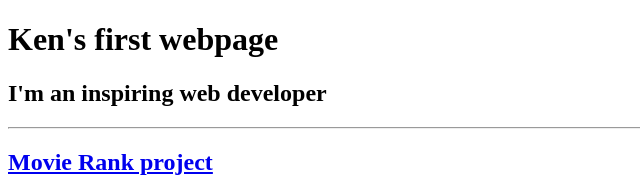
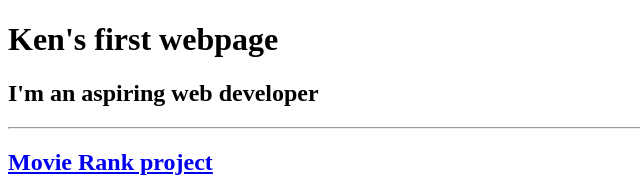
Before and after one commit to KenDynamic/html.portfolio, a plain HTML site: page index.html in a window 1280 px wide. Shown: the top 177 px of the page, without its empty margins (0-640 px from the left). Drawn offline with Linux system fonts and the light colour scheme.

Commit message:
Update index.html

```diff
--- a/index.html
+++ b/index.html
@@ -8,7 +8,7 @@
 </head>
 <body>
     <h1>Ken's first webpage</h1>
-    <h2>I'm an inspiring web developer</h2>
+    <h2>I'm an aspiring web developer</h2>
     <hr />
     <h2><a href="./public/movie-ranking1.html">Movie Rank project</a></h2>
     <br>
```
